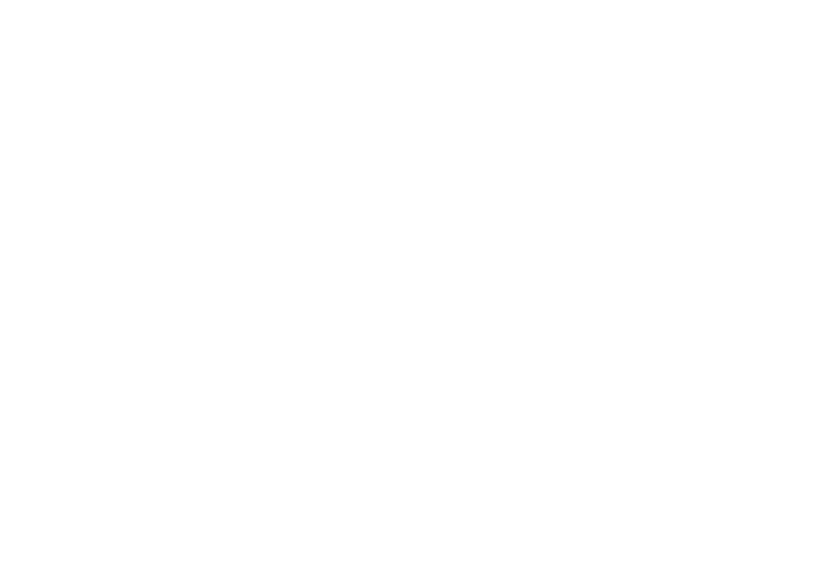
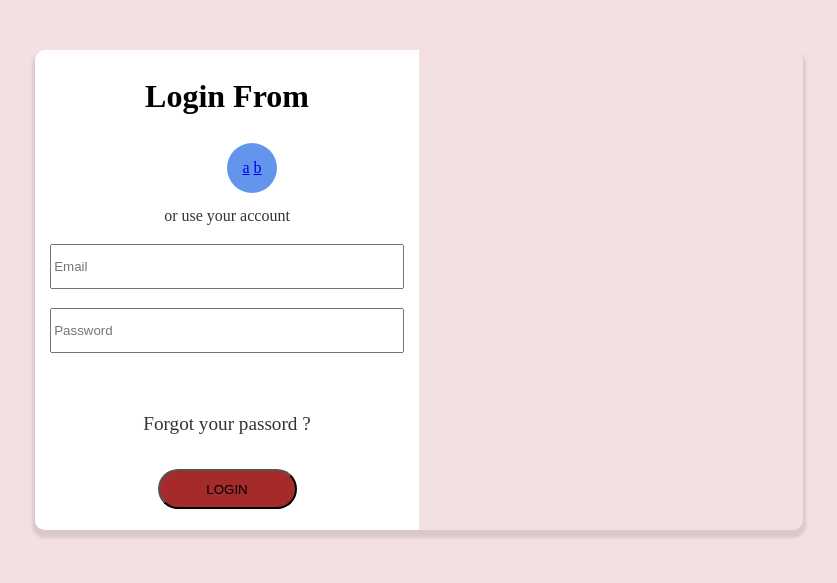
Before and after one commit to kiranrathor30697/8oct2021-form-design, a plain HTML site: page form2.html in a window 1280 px wide. Shown: the whole page, without its empty margins (221-1058 px from the left). Drawn offline with Linux system fonts and the light colour scheme.

Commit message:
next page design

```diff
--- a/form2.html
+++ b/form2.html
@@ -0,0 +1,92 @@
+<!DOCTYPE html>
+<html lang="en">
+    <head>
+        <meta charset="UTF-8">
+        <meta http-equiv="X-UA-Compatible" content="IE=edge">
+        <meta name="viewport" content="width=device-width, initial-scale=1.0">
+        <title>Form Design 2</title>
+        <style>
+            body{
+                margin: 0px;
+                background-color: #f3e0e2;
+
+            }
+            .k_form2{
+                width: 768px;
+                height: 480px;
+                margin:50px auto;
+                border-radius: 10px;
+                box-shadow: 0px 5px 3px 3px rgba(0,0,0,0.1);
+                position: relative;
+                overflow: hidden;
+            }
+            .k_formbox{
+                width: 384px;
+                height: 100%;
+                margin: 0px;
+                position: absolute;
+            }
+            .k_box1{
+                background-color: #fff;
+                text-align: center;
+                line-height: 50px;
+            }
+            .k_anchor{
+                text-decoration: none;
+                color:#333;
+                display: block;
+                margin-top:70px;
+            }
+            input{
+                width: 90%;
+                height: 39px;
+                margin-bottom: 16px;
+            }
+            .btn{
+                width: 139px;
+                height: 40px;
+                display: block;
+                background-color: brown;
+                margin:20px auto;
+                border-radius: 30px;
+            }
+            .link{
+                width: 50px;
+                height: 50px;
+                display: inline-block;
+                border-radius: 50px;
+                background-color: cornflowerblue;
+                position: absolute;
+            }
+            /*.k_box2{
+                background-image:-webkit-linear-gradient(left,#ff464c,blue) !important;
+            }
+            .k_form2 .k_formbox .k_box2{
+                float:top;
+            }*/
+        </style>
+    </head>
+    <body>
+        <div class="k_form2">
+            <form class="k_formbox">
+                <div class="k_box1 k_formbox">
+                    <h1>Login From</h1>
+                    <div class="link">
+                        <a href="#" class="">a</a>
+                        <a href="#" class="">b</a>
+                    </div>
+                    <a class="k_anchor" href="#">or use your account</a>
+                    <div>
+                        <input type="email" name="email" placeholder="Email">
+                        <input type="password" name="passord" placeholder="Password">
+                    </div>
+                    <a class="k_anchor" style="font-size:1.2em; margin-top:30px;" href="#">Forgot your passord ?</a>
+                    <button class="btn">LOGIN</button>
+                </div>
+
+                <div class="k_box2 k_formbox">
+                </div>
+            </form>
+        </div>
+    </body>
+</html>
```
Also changed, not shown: index.html (+9 -7 lines).
